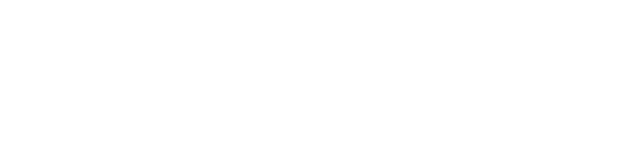
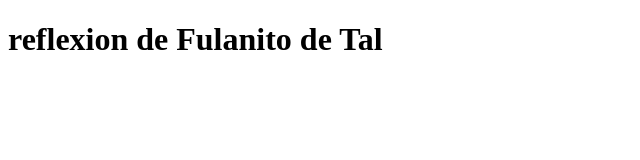
Before and after one commit to crist-start/htmls, a plain HTML site: page reflex.html in a window 1280 px wide. Shown: the whole page, without its empty margins (0-640 px from the left). Drawn offline with Linux system fonts and the light colour scheme.

Commit message:
reflexion 1

```diff
--- a/reflex.html
+++ b/reflex.html
@@ -5,6 +5,11 @@
     <title>reflexion acerca del COVID-19</title>
   </head>
   <body>
+    <h1>
+    reflexion de Fulanito de Tal
+    </h1>
+    <p>
 
+    </p>
   </body>
 </html>
```
